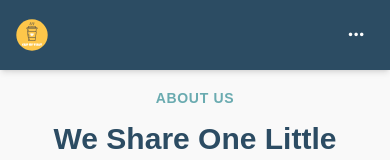
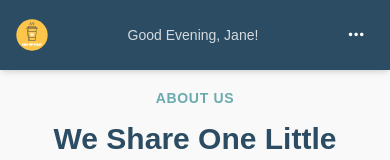
Before and after one commit to edriso/cupofthat, a Vue app: page /about in a window 390 px wide. Shown: the top 160 px of the page. Built offline with nearby package versions, Linux system fonts and the light colour scheme.

Commit message:
Show greeting on mobile navbar, centered between logo and menu toggle

```diff
--- a/src/components/Navbar.vue
+++ b/src/components/Navbar.vue
@@ -49,16 +49,16 @@ function logout() {
     v-if="auth.user"
     class="fixed top-0 left-0 right-0 z-40 bg-nav text-white h-[var(--spacing-navbar)] flex items-center px-4 shadow-md"
   >
-    <router-link :to="{ name: 'feeds' }" class="flex items-center gap-2 hover:opacity-90 transition-opacity">
+    <router-link :to="{ name: 'feeds' }" class="flex items-center hover:opacity-90 transition-opacity shrink-0">
       <img :src="logoSvg" class="h-8" alt="logo" />
     </router-link>
 
-    <span class="ml-3 text-sm hidden md:inline opacity-80">
+    <span class="text-sm opacity-80 md:ml-3 flex-1 text-center md:text-left md:flex-none truncate px-2">
       Good {{ time }}, {{ auth.user.firstname }}!
     </span>
 
     <!-- Mobile toggle -->
-    <button class="md:hidden ml-auto w-9 h-9 flex items-center justify-center rounded-full hover:bg-white/10 transition-colors" @click="mobileOpen = !mobileOpen">
+    <button class="md:hidden w-9 h-9 flex items-center justify-center rounded-full hover:bg-white/10 transition-colors shrink-0" @click="mobileOpen = !mobileOpen">
       <i :class="mobileOpen ? 'icon icon-cancel-circled' : 'icon icon-dot-3'"></i>
     </button>
 
```
